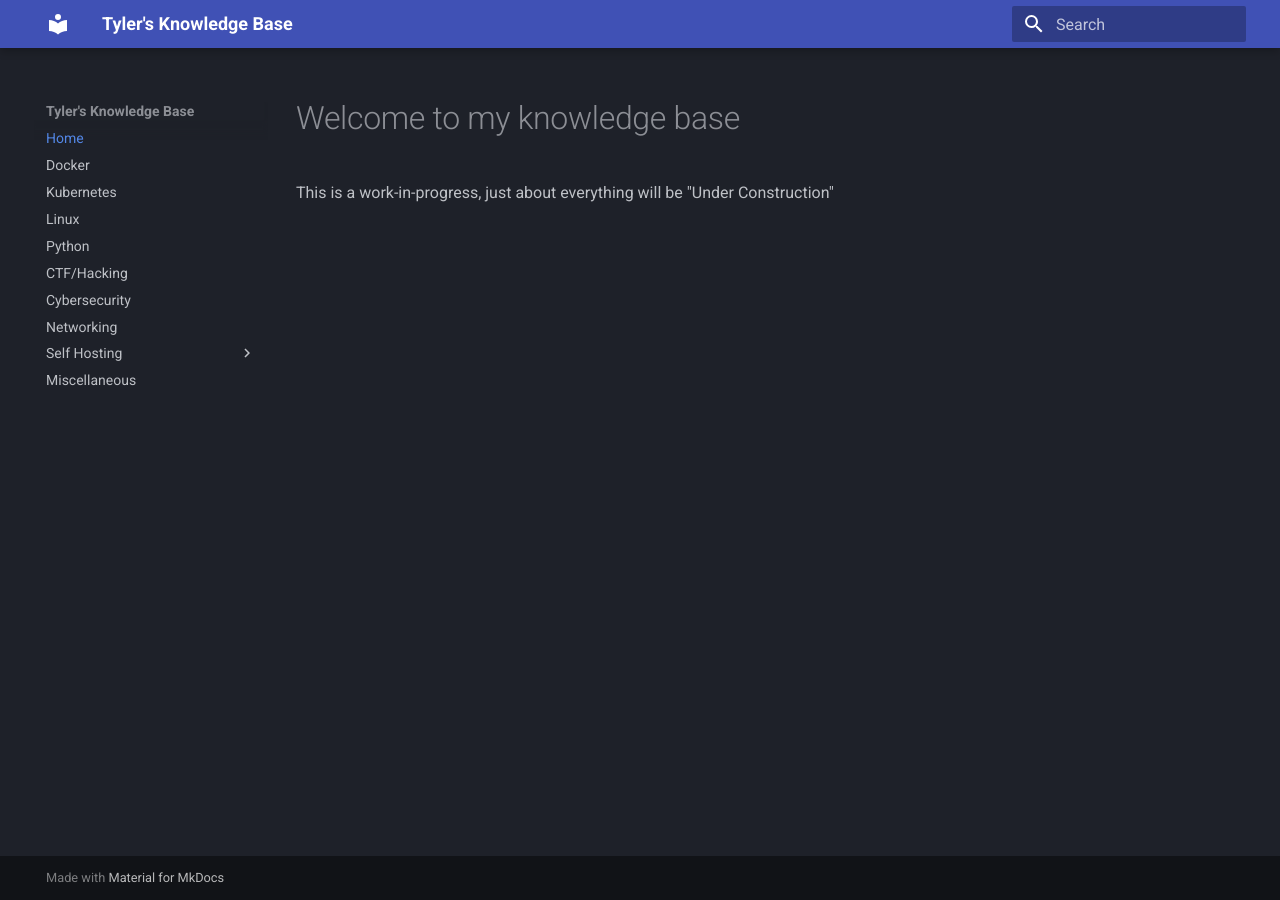
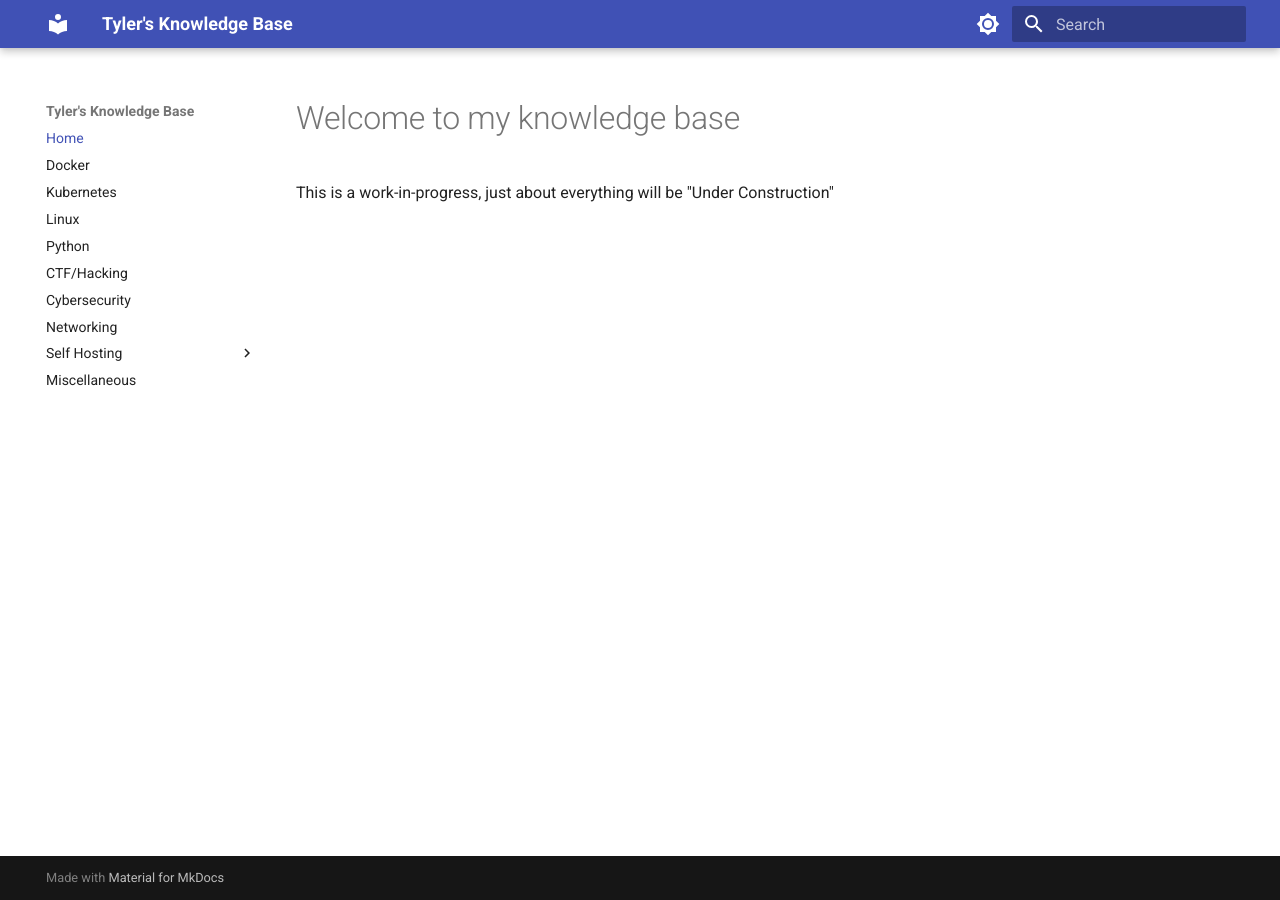
Before and after one commit to williamhatcher/docs.tylerharrison.dev, an MkDocs documentation site: the page built from docs/index.md, in a window 1280 px wide. Built offline with MkDocs 1.6.1 and Material for MkDocs 9.7.7, drawn with Linux system fonts in a browser that asks for light colours.

Commit message:
Update style
Signed-off-by: tyleraharrison <tyleraharrison@gmail.com>

```diff
--- a/mkdocs.yml
+++ b/mkdocs.yml
@@ -20,7 +20,18 @@ nav:
 theme:
     name: material
     palette:
-        scheme: slate
+    # Palette toggle for light mode
+    -   scheme: default
+        toggle:
+            icon: material/brightness-7
+            name: Switch to dark mode
         accent: orange
+    # Palette toggle for dark mode
+    -   scheme: slate
+        toggle:
+            icon: material/brightness-4
+            name: Switch to light mode
+        accent: orange
+
 extra_css:
     - stylesheets/extra.css
```
